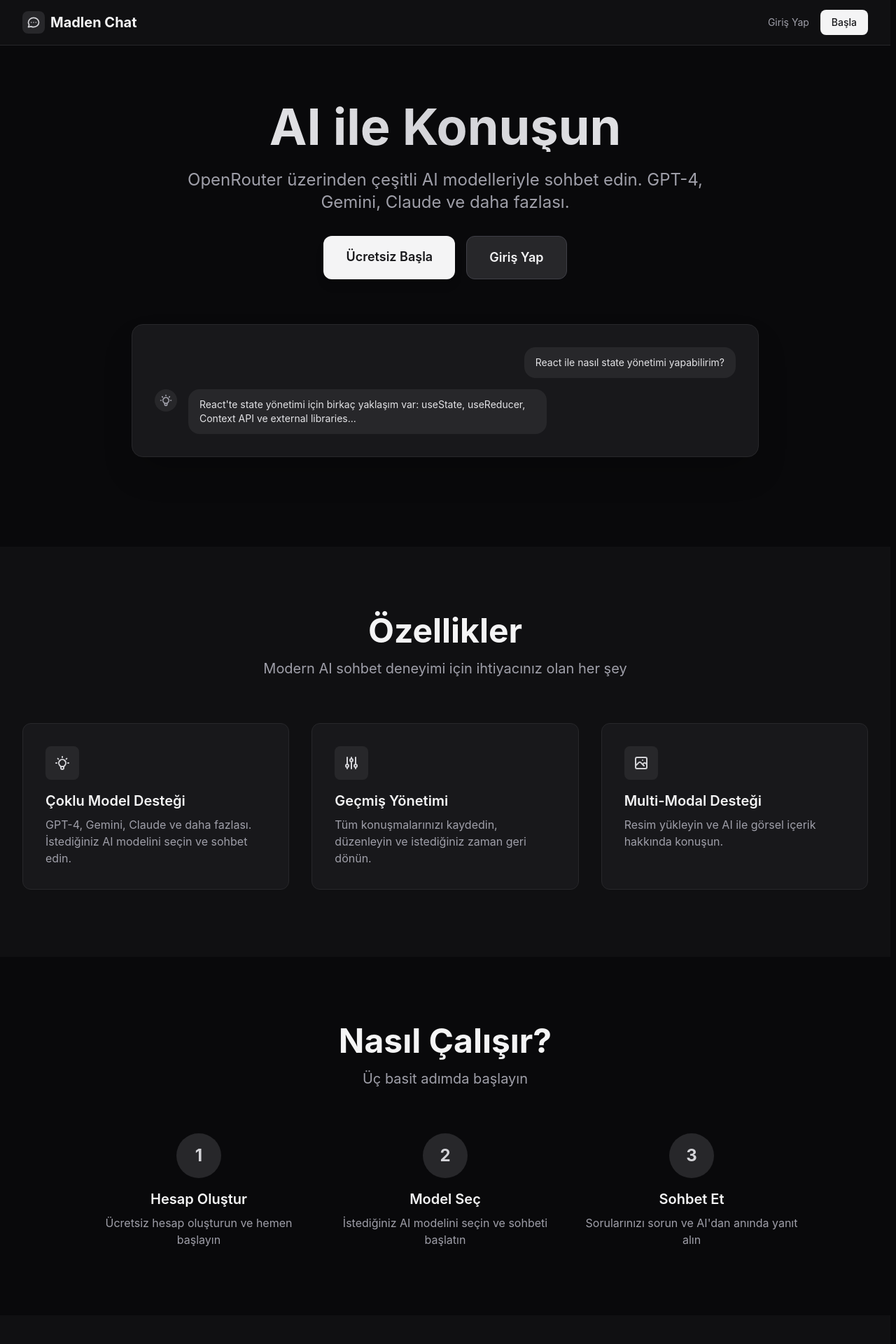
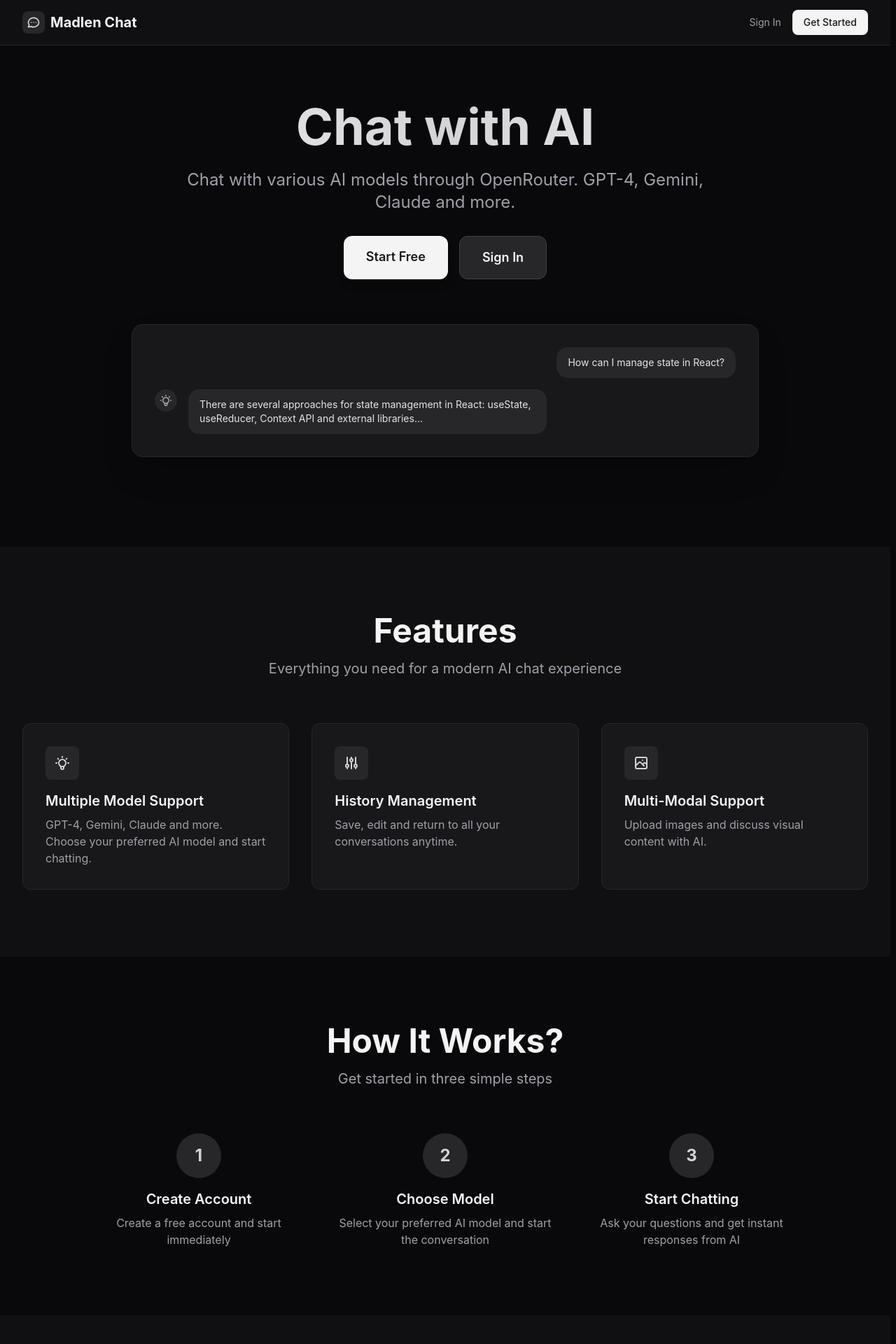
Before and after one commit to bahacolak/madlen-chat-case, a React app in the folder frontend/: page / in a window 1280 px wide. Shown: the top 1920 px of the page at 70% size. Built offline with nearby package versions, Linux system fonts and the light colour scheme; no server answers; the HTML template or start-up script is replaced by a standard one.

Commit message:
translated to english

```diff
--- a/frontend/src/components/LandingPage.tsx
+++ b/frontend/src/components/LandingPage.tsx
@@ -31,13 +31,13 @@ export const LandingPage: React.FC = () => {
                 to="/login"
                 className="text-sm text-zinc-400 hover:text-zinc-100 transition-colors"
               >
-                Giriş Yap
+                Sign In
               </Link>
               <Link
                 to="/register"
                 className="px-4 py-2 bg-zinc-100 text-zinc-900 rounded-lg hover:bg-white transition-colors font-medium text-sm"
               >
-                Başla
+                Get Started
               </Link>
             </div>
           </div>
@@ -49,23 +49,23 @@ export const LandingPage: React.FC = () => {
         <div className="max-w-7xl mx-auto">
           <div className="text-center">
             <h1 className="text-5xl md:text-6xl lg:text-7xl font-bold mb-6 bg-gradient-to-r from-zinc-100 via-zinc-300 to-zinc-100 bg-clip-text text-transparent">
-              AI ile Konuşun
+              Chat with AI
             </h1>
             <p className="text-xl md:text-2xl text-zinc-400 mb-8 max-w-3xl mx-auto">
-              OpenRouter üzerinden çeşitli AI modelleriyle sohbet edin. GPT-4, Gemini, Claude ve daha fazlası.
+              Chat with various AI models through OpenRouter. GPT-4, Gemini, Claude and more.
             </p>
             <div className="flex flex-col sm:flex-row gap-4 justify-center">
               <Link
                 to="/register"
                 className="px-8 py-4 bg-zinc-100 text-zinc-900 rounded-xl hover:bg-white transition-all font-semibold text-lg shadow-lg hover:shadow-xl"
               >
-                Ücretsiz Başla
+                Start Free
               </Link>
               <Link
                 to="/login"
                 className="px-8 py-4 bg-zinc-800 border border-zinc-700 text-zinc-100 rounded-xl hover:bg-zinc-700 transition-all font-semibold text-lg"
               >
-                Giriş Yap
+                Sign In
               </Link>
             </div>
           </div>
@@ -76,7 +76,7 @@ export const LandingPage: React.FC = () => {
               <div className="space-y-4">
                 <div className="flex gap-4 justify-end">
                   <div className="bg-zinc-800 rounded-2xl px-4 py-3 max-w-md">
-                    <p className="text-sm text-zinc-200">React ile nasıl state yönetimi yapabilirim?</p>
+                    <p className="text-sm text-zinc-200">How can I manage state in React?</p>
                   </div>
                 </div>
                 <div className="flex gap-4 justify-start">
@@ -97,7 +97,7 @@ export const LandingPage: React.FC = () => {
                   </div>
                   <div className="bg-zinc-800 rounded-2xl px-4 py-3 max-w-lg">
                     <p className="text-sm text-zinc-200">
-                      React'te state yönetimi için birkaç yaklaşım var: useState, useReducer, Context API ve external libraries...
+                      There are several approaches for state management in React: useState, useReducer, Context API and external libraries...
                     </p>
                   </div>
                 </div>
@@ -111,9 +111,9 @@ export const LandingPage: React.FC = () => {
       <section className="py-24 px-4 sm:px-6 lg:px-8 bg-zinc-900/50">
         <div className="max-w-7xl mx-auto">
           <div className="text-center mb-16">
-            <h2 className="text-4xl md:text-5xl font-bold mb-4 text-zinc-100">Özellikler</h2>
+            <h2 className="text-4xl md:text-5xl font-bold mb-4 text-zinc-100">Features</h2>
             <p className="text-xl text-zinc-400 max-w-2xl mx-auto">
-              Modern AI sohbet deneyimi için ihtiyacınız olan her şey
+              Everything you need for a modern AI chat experience
             </p>
           </div>
 
@@ -134,9 +134,9 @@ export const LandingPage: React.FC = () => {
                   />
                 </svg>
               </div>
-              <h3 className="text-xl font-semibold mb-2 text-zinc-100">Çoklu Model Desteği</h3>
+              <h3 className="text-xl font-semibold mb-2 text-zinc-100">Multiple Model Support</h3>
               <p className="text-zinc-400">
-                GPT-4, Gemini, Claude ve daha fazlası. İstediğiniz AI modelini seçin ve sohbet edin.
+                GPT-4, Gemini, Claude and more. Choose your preferred AI model and start chatting.
               </p>
             </div>
 
@@ -156,9 +156,9 @@ export const LandingPage: React.FC = () => {
                   />
                 </svg>
               </div>
-              <h3 className="text-xl font-semibold mb-2 text-zinc-100">Geçmiş Yönetimi</h3>
+              <h3 className="text-xl font-semibold mb-2 text-zinc-100">History Management</h3>
               <p className="text-zinc-400">
-                Tüm konuşmalarınızı kaydedin, düzenleyin ve istediğiniz zaman geri dönün.
+                Save, edit and return to all your conversations anytime.
               </p>
             </div>
 
@@ -178,9 +178,9 @@ export const LandingPage: React.FC = () => {
                   />
                 </svg>
               </div>
-              <h3 className="text-xl font-semibold mb-2 text-zinc-100">Multi-Modal Desteği</h3>
+              <h3 className="text-xl font-semibold mb-2 text-zinc-100">Multi-Modal Support</h3>
               <p className="text-zinc-400">
-                Resim yükleyin ve AI ile görsel içerik hakkında konuşun.
+                Upload images and discuss visual content with AI.
               </p>
             </div>
           </div>
@@ -191,9 +191,9 @@ export const LandingPage: React.FC = () => {
       <section className="py-24 px-4 sm:px-6 lg:px-8">
         <div className="max-w-7xl mx-auto">
           <div className="text-center mb-16">
-            <h2 className="text-4xl md:text-5xl font-bold mb-4 text-zinc-100">Nasıl Çalışır?</h2>
+            <h2 className="text-4xl md:text-5xl font-bold mb-4 text-zinc-100">How It Works?</h2>
             <p className="text-xl text-zinc-400 max-w-2xl mx-auto">
-              Üç basit adımda başlayın
+              Get started in three simple steps
             </p>
           </div>
 
@@ -202,9 +202,9 @@ export const LandingPage: React.FC = () => {
               <div className="inline-flex items-center justify-center w-16 h-16 rounded-full bg-zinc-800 text-zinc-300 text-2xl font-bold mb-4">
                 1
               </div>
-              <h3 className="text-xl font-semibold mb-2 text-zinc-100">Hesap Oluştur</h3>
+              <h3 className="text-xl font-semibold mb-2 text-zinc-100">Create Account</h3>
               <p className="text-zinc-400">
-                Ücretsiz hesap oluşturun ve hemen başlayın
+                Create a free account and start immediately
               </p>
             </div>
 
@@ -212,9 +212,9 @@ export const LandingPage: React.FC = () => {
               <div className="inline-flex items-center justify-center w-16 h-16 rounded-full bg-zinc-800 text-zinc-300 text-2xl font-bold mb-4">
                 2
               </div>
-              <h3 className="text-xl font-semibold mb-2 text-zinc-100">Model Seç</h3>
+              <h3 className="text-xl font-semibold mb-2 text-zinc-100">Choose Model</h3>
               <p className="text-zinc-400">
-                İstediğiniz AI modelini seçin ve sohbeti başlatın
+                Select your preferred AI model and start the conversation
               </p>
             </div>
 
@@ -222,9 +222,9 @@ export const LandingPage: React.FC = () => {
               <div className="inline-flex items-center justify-center w-16 h-16 rounded-full bg-zinc-800 text-zinc-300 text-2xl font-bold mb-4">
                 3
               </div>
-              <h3 className="text-xl font-semibold mb-2 text-zinc-100">Sohbet Et</h3>
+              <h3 className="text-xl font-semibold mb-2 text-zinc-100">Start Chatting</h3>
               <p className="text-zinc-400">
-                Sorularınızı sorun ve AI'dan anında yanıt alın
+                Ask your questions and get instant responses from AI
               </p>
             </div>
           </div>
@@ -235,16 +235,16 @@ export const LandingPage: React.FC = () => {
       <section className="py-24 px-4 sm:px-6 lg:px-8 bg-zinc-900/50">
         <div className="max-w-4xl mx-auto text-center">
           <h2 className="text-4xl md:text-5xl font-bold mb-6 text-zinc-100">
-            Hemen Başlayın
+            Get Started Now
           </h2>
           <p className="text-xl text-zinc-400 mb-8">
-            AI ile sohbet etmeye başlamak için ücretsiz hesap oluşturun
+            Create a free account to start chatting with AI
           </p>
           <Link
             to="/register"
             className="inline-block px-8 py-4 bg-zinc-100 text-zinc-900 rounded-xl hover:bg-white transition-all font-semibold text-lg shadow-lg hover:shadow-xl"
           >
-            Ücretsiz Başla
+            Start Free
           </Link>
         </div>
       </section>
@@ -272,7 +272,7 @@ export const LandingPage: React.FC = () => {
               <span className="text-lg font-semibold text-zinc-100">Madlen Chat</span>
             </div>
             <p className="text-sm text-zinc-500">
-              © 2024 Madlen Chat. Tüm hakları saklıdır.
+              © 2024 Madlen Chat. All rights reserved.
             </p>
           </div>
         </div>
--- a/frontend/src/components/auth/Login.tsx
+++ b/frontend/src/components/auth/Login.tsx
@@ -38,7 +38,7 @@ export const Login: React.FC = () => {
         <svg className="w-5 h-5" fill="none" stroke="currentColor" viewBox="0 0 24 24">
           <path strokeLinecap="round" strokeLinejoin="round" strokeWidth={2} d="M10 19l-7-7m0 0l7-7m-7 7h18" />
         </svg>
-        <span className="text-sm font-medium">Ana Sayfa</span>
+        <span className="text-sm font-medium">Home</span>
       </Link>
 
       <div className="max-w-md w-full bg-zinc-900 border border-zinc-800 rounded-2xl shadow-2xl p-8">
@@ -58,8 +58,8 @@ export const Login: React.FC = () => {
               />
             </svg>
           </div>
-          <h2 className="text-3xl font-bold text-zinc-100 mb-2">Hoş Geldiniz</h2>
-          <p className="text-sm text-zinc-400">Hesabınıza giriş yapın</p>
+          <h2 className="text-3xl font-bold text-zinc-100 mb-2">Welcome</h2>
+          <p className="text-sm text-zinc-400">Sign in to your account</p>
         </div>
 
         {error && (
@@ -84,7 +84,7 @@ export const Login: React.FC = () => {
         <form onSubmit={handleSubmit} className="space-y-5">
           <div>
             <label htmlFor="username" className="block text-sm font-medium text-zinc-300 mb-2">
-              Kullanıcı Adı
+              Username
             </label>
             <div className="relative">
               <div className="absolute inset-y-0 left-0 pl-3 flex items-center pointer-events-none">
@@ -109,7 +109,7 @@ export const Login: React.FC = () => {
                 value={formData.username}
                 onChange={(e) => setFormData({ ...formData, username: e.target.value })}
                 className="w-full pl-10 pr-4 py-3 bg-zinc-800 border border-zinc-700 rounded-xl text-zinc-100 placeholder-zinc-500 focus:outline-none focus:ring-2 focus:ring-zinc-600 focus:border-transparent transition-all"
-                placeholder="Kullanıcı adınızı girin"
+                placeholder="Enter your username"
                 disabled={isLoading}
               />
             </div>
@@ -117,7 +117,7 @@ export const Login: React.FC = () => {
 
           <div>
             <label htmlFor="password" className="block text-sm font-medium text-zinc-300 mb-2">
-              Şifre
+              Password
             </label>
             <div className="relative">
               <div className="absolute inset-y-0 left-0 pl-3 flex items-center pointer-events-none">
@@ -142,7 +142,7 @@ export const Login: React.FC = () => {
                 value={formData.password}
                 onChange={(e) => setFormData({ ...formData, password: e.target.value })}
                 className="w-full pl-10 pr-12 py-3 bg-zinc-800 border border-zinc-700 rounded-xl text-zinc-100 placeholder-zinc-500 focus:outline-none focus:ring-2 focus:ring-zinc-600 focus:border-transparent transition-all"
-                placeholder="Şifrenizi girin"
+                placeholder="Enter your password"
                 disabled={isLoading}
               />
               <button
@@ -187,11 +187,11 @@ export const Login: React.FC = () => {
             {isLoading ? (
               <>
                 <div className="animate-spin rounded-full h-5 w-5 border-b-2 border-zinc-900"></div>
-                <span>Giriş yapılıyor...</span>
+                <span>Signing in...</span>
               </>
             ) : (
               <>
-                <span>Giriş Yap</span>
+                <span>Sign In</span>
                 <svg
                   className="w-5 h-5"
                   fill="none"
@@ -212,12 +212,12 @@ export const Login: React.FC = () => {
 
         <div className="mt-6 pt-6 border-t border-zinc-800">
           <p className="text-center text-sm text-zinc-400">
-            Hesabınız yok mu?{' '}
+            Don't have an account?{' '}
             <Link
               to="/register"
               className="text-zinc-100 hover:text-white font-medium transition-colors"
             >
-              Kayıt Ol
+              Sign Up
             </Link>
           </p>
         </div>
--- a/frontend/src/components/auth/Register.tsx
+++ b/frontend/src/components/auth/Register.tsx
@@ -39,7 +39,7 @@ export const Register: React.FC = () => {
         <svg className="w-5 h-5" fill="none" stroke="currentColor" viewBox="0 0 24 24">
           <path strokeLinecap="round" strokeLinejoin="round" strokeWidth={2} d="M10 19l-7-7m0 0l7-7m-7 7h18" />
         </svg>
-        <span className="text-sm font-medium">Ana Sayfa</span>
+        <span className="text-sm font-medium">Home</span>
       </Link>
 
       <div className="max-w-md w-full bg-zinc-900 border border-zinc-800 rounded-2xl shadow-2xl p-8">
@@ -59,8 +59,8 @@ export const Register: React.FC = () => {
               />
             </svg>
           </div>
-          <h2 className="text-3xl font-bold text-zinc-100 mb-2">Hesap Oluştur</h2>
-          <p className="text-sm text-zinc-400">Yeni bir hesap oluşturun</p>
+          <h2 className="text-3xl font-bold text-zinc-100 mb-2">Create Account</h2>
+          <p className="text-sm text-zinc-400">Create a new account</p>
         </div>
 
         {error && (
@@ -85,7 +85,7 @@ export const Register: React.FC = () => {
         <form onSubmit={handleSubmit} className="space-y-5">
           <div>
             <label htmlFor="username" className="block text-sm font-medium text-zinc-300 mb-2">
-              Kullanıcı Adı
+              Username
             </label>
             <div className="relative">
               <div className="absolute inset-y-0 left-0 pl-3 flex items-center pointer-events-none">
@@ -110,7 +110,7 @@ export const Register: React.FC = () => {
                 value={formData.username}
                 onChange={(e) => setFormData({ ...formData, username: e.target.value })}
                 className="w-full pl-10 pr-4 py-3 bg-zinc-800 border border-zinc-700 rounded-xl text-zinc-100 placeholder-zinc-500 focus:outline-none focus:ring-2 focus:ring-zinc-600 focus:border-transparent transition-all"
-                placeholder="Kullanıcı adınızı girin"
+                placeholder="Enter your username"
                 disabled={isLoading}
               />
             </div>
@@ -143,7 +143,7 @@ export const Register: React.FC = () => {
                 value={formData.email}
                 onChange={(e) => setFormData({ ...formData, email: e.target.value })}
                 className="w-full pl-10 pr-4 py-3 bg-zinc-800 border border-zinc-700 rounded-xl text-zinc-100 placeholder-zinc-500 focus:outline-none focus:ring-2 focus:ring-zinc-600 focus:border-transparent transition-all"
-                placeholder="E-posta adresinizi girin"
+                placeholder="Enter your email address"
                 disabled={isLoading}
               />
             </div>
@@ -151,7 +151,7 @@ export const Register: React.FC = () => {
 
           <div>
             <label htmlFor="password" className="block text-sm font-medium text-zinc-300 mb-2">
-              Şifre
+              Password
             </label>
             <div className="relative">
               <div className="absolute inset-y-0 left-0 pl-3 flex items-center pointer-events-none">
@@ -176,7 +176,7 @@ export const Register: React.FC = () => {
                 value={formData.password}
                 onChange={(e) => setFormData({ ...formData, password: e.target.value })}
                 className="w-full pl-10 pr-12 py-3 bg-zinc-800 border border-zinc-700 rounded-xl text-zinc-100 placeholder-zinc-500 focus:outline-none focus:ring-2 focus:ring-zinc-600 focus:border-transparent transition-all"
-                placeholder="Şifrenizi girin"
+                placeholder="Enter your password"
                 disabled={isLoading}
               />
               <button
@@ -221,11 +221,11 @@ export const Register: React.FC = () => {
             {isLoading ? (
               <>
                 <div className="animate-spin rounded-full h-5 w-5 border-b-2 border-zinc-900"></div>
-                <span>Kayıt yapılıyor...</span>
+                <span>Signing up...</span>
               </>
             ) : (
               <>
-                <span>Kayıt Ol</span>
+                <span>Sign Up</span>
                 <svg
                   className="w-5 h-5"
                   fill="none"
@@ -246,12 +246,12 @@ export const Register: React.FC = () => {
 
         <div className="mt-6 pt-6 border-t border-zinc-800">
           <p className="text-center text-sm text-zinc-400">
-            Zaten hesabınız var mı?{' '}
+            Already have an account?{' '}
             <Link
               to="/login"
               className="text-zinc-100 hover:text-white font-medium transition-colors"
             >
-              Giriş Yap
+              Sign In
             </Link>
           </p>
         </div>
--- a/frontend/src/components/chat/MessageInput.tsx
+++ b/frontend/src/components/chat/MessageInput.tsx
@@ -87,7 +87,7 @@ export const MessageInput: React.FC<MessageInputProps> = ({
                 handleSubmit(e);
               }
             }}
-            placeholder="Mesajınızı yazın... (Enter ile gönder, Shift+Enter ile satır)"
+            placeholder="Type your message... (Enter to send, Shift+Enter for new line)"
             rows={1}
             disabled={isLoading || disabled}
             className="w-full px-4 py-3 bg-zinc-800 border border-zinc-700 rounded-xl text-zinc-100 placeholder-zinc-500 focus:outline-none focus:ring-2 focus:ring-zinc-600 focus:border-transparent resize-none disabled:opacity-50 disabled:cursor-not-allowed transition-all"
@@ -128,7 +128,7 @@ export const MessageInput: React.FC<MessageInputProps> = ({
             {isLoading ? (
               <>
                 <div className="animate-spin rounded-full h-4 w-4 border-b-2 border-zinc-900"></div>
-                <span>Gönderiliyor...</span>
+                <span>Sending...</span>
               </>
             ) : (
               <>
@@ -145,7 +145,7 @@ export const MessageInput: React.FC<MessageInputProps> = ({
                     d="M12 19l9 2-9-18-9 18 9-2zm0 0v-8"
                   />
                 </svg>
-                <span>Gönder</span>
+                <span>Send</span>
               </>
             )}
           </button>
--- a/frontend/src/components/chat/MessageList.tsx
+++ b/frontend/src/components/chat/MessageList.tsx
@@ -33,8 +33,8 @@ export const MessageList: React.FC<MessageListProps> = ({ messages, isLoading, i
               d="M8 12h.01M12 12h.01M16 12h.01M21 12c0 4.418-4.03 8-9 8a9.863 9.863 0 01-4.255-.949L3 20l1.395-3.72C3.512 15.042 3 13.574 3 12c0-4.418 4.03-8 9-8s9 3.582 9 8z"
             />
           </svg>
-          <p className="text-lg font-medium">Henüz mesaj yok</p>
-          <p className="text-sm mt-1">İlk mesajınızı göndererek başlayın!</p>
+          <p className="text-lg font-medium">No messages yet</p>
+          <p className="text-sm mt-1">Start by sending your first message!</p>
         </div>
       </div>
     );
@@ -226,7 +226,7 @@ export const MessageList: React.FC<MessageListProps> = ({ messages, isLoading, i
                 <div className="w-2 h-2 bg-zinc-500 rounded-full animate-bounce" style={{ animationDelay: '150ms' }} />
                 <div className="w-2 h-2 bg-zinc-500 rounded-full animate-bounce" style={{ animationDelay: '300ms' }} />
               </div>
-              <span className="text-sm text-zinc-400">Yanıt bekleniyor...</span>
+              <span className="text-sm text-zinc-400">Waiting for response...</span>
             </div>
           </div>
         </div>
--- a/frontend/src/services/chatService.ts
+++ b/frontend/src/services/chatService.ts
@@ -86,7 +86,7 @@ export const chatService = {
     const callbacks: StreamCallbacks = { onChunk, onInit, onComplete, onError };
 
     if (!token) {
-      onError('Oturum bulunamadı. Lütfen tekrar giriş yapın.');
+      onError('Session not found. Please sign in again.');
       return;
     }
 
@@ -102,7 +102,7 @@ export const chatService = {
 
       if (!response.ok) {
         if (response.status === 401 || response.status === 403) {
-          onError('Oturum süresi dolmuş veya geçersiz. Lütfen tekrar giriş yapın.');
+          onError('Session expired or invalid. Please sign in again.');
           return;
         }
         const errorText = await response.text().catch(() => '');
```
Also changed, not shown: frontend/src/components/chat/ChatInterface.tsx (+5 -5 lines), frontend/src/components/chat/ConversationList.tsx (+5 -5 lines), frontend/src/components/chat/Sidebar.tsx (+12 -12 lines), 1 other file (tests, documents, lock files or other folders).
